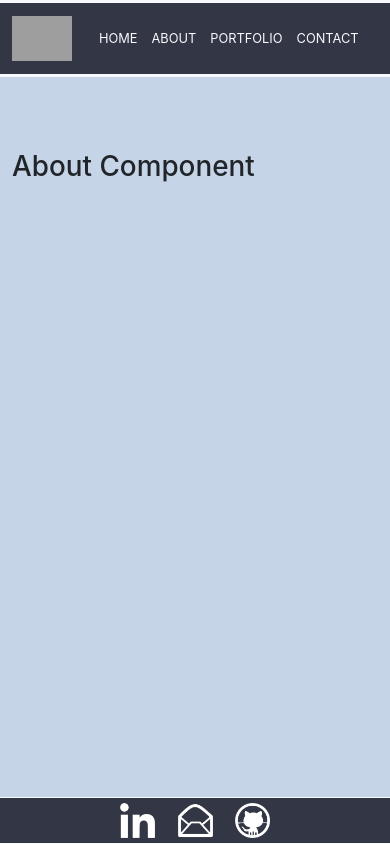
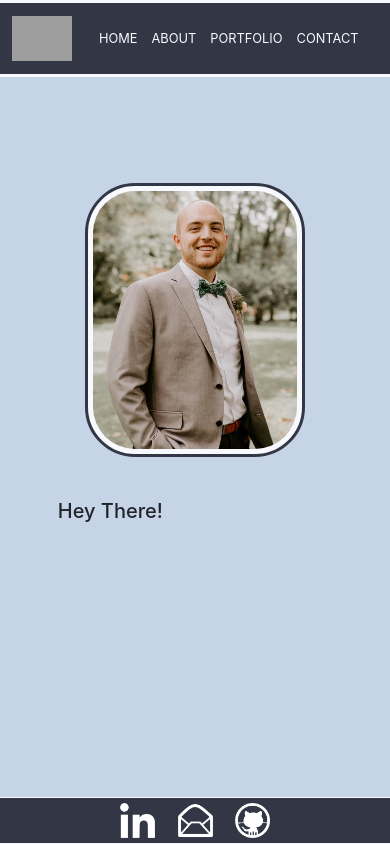
Before and after one commit to thewrightbrandon/Brandon_Wright_Portfolio, a React (Create React App) app: page /About in a window 390 px wide. Built offline with nearby package versions, Linux system fonts and the light colour scheme; grey boxes are pictures that could not be loaded.

Commit message:
Placeholders, need to sleep

```diff
--- a/public/css/main.css
+++ b/public/css/main.css
@@ -122,6 +122,34 @@ h4 {
 .aboutDiv {
   margin-top: 150px;
   margin-bottom: 75px;
+  display: flex;
+}
+
+.aboutMeDiv {
+  display: flex;
+  justify-content: space-between;
+  flex-direction: row;
+  margin: 4% auto 0;
+}
+
+.aboutImage {
+  display: block;
+  width: 100%;
+  background-color: ghostwhite;
+  border: 3px solid #333745;
+  box-sizing: border-box;
+  border-radius: 50px;
+  padding: 5px;
+}
+
+.aboutImageDiv {
+  width: 47%;
+  max-width: 750px;
+}
+
+.aboutContextDiv {
+  width: 47%;
+  flex-direction: column;
 }
 
 
@@ -175,14 +203,20 @@ svg:hover {
 .projectImage {
   width: 100%;
   display: block;
+  background: ghostwhite;
   border: 3px solid #333745;
   box-sizing: border-box;
+  border-radius: 5px;
   padding: 5px;
+}
+
+.projectImage:hover {
+  transform: translateY(-5px);
+  box-shadow: 4px 4px 2px rgba(0, 0, 0, 1);
 }
 
 .projectImageDiv {
   width: 47%;
-  background: ghostwhite;
 }
 
 .projectContextDiv {
@@ -224,18 +258,18 @@ svg:hover {
 
   @media screen and (max-width: 1100px) {
 
-    .projectOne, .projectTwo, .projectThree, .projectFour {
+    .projectOne, .projectTwo, .projectThree, .projectFour, .aboutMeDiv {
       flex-direction: column;
     }
 
-    .projectImageDiv {
+    .projectImageDiv, .projectContextDiv, .aboutImageDiv, .aboutContextDiv {
       width: 75%;
       margin: 5% auto;
     }
 
-    .projectContextDiv {
-      width: 75%;
-      margin: 5% auto;
+    .aboutImage {
+      width: 80%;
+      margin: 0 auto;
     }
 
   }
--- a/src/components/About.js
+++ b/src/components/About.js
@@ -5,7 +5,14 @@ class About extends React.Component {
   render = () => {
     return (
       <div className="container aboutDiv">
-        <h1>About Component</h1>
+        <div className="aboutMeDiv">
+          <div className="mb-4 aboutImageDiv">
+            <img className="aboutImage" src="images/me.jpg" alt="Brandon" />
+          </div>
+          <div className="mb-4 aboutContextDiv">
+            <h5 className="aboutMe">Hey There!</h5>
+          </div>
+        </div>
       </div>
     )
   }
--- a/src/components/Contact.js
+++ b/src/components/Contact.js
@@ -5,7 +5,8 @@ class Contact extends React.Component {
   render = () => {
     return (
       <div className="container contactDiv">
-        <h1>Contact Component</h1>
+        <h1>I am excited to meet you, Let's Chat!</h1>
+        <h3>Where you can reach me:</h3>
       </div>
     )
   }
--- a/src/components/Home.js
+++ b/src/components/Home.js
@@ -5,7 +5,8 @@ class Home extends React.Component {
   render = () => {
     return (
       <div className="container homeDiv">
-        <h1>Home Component</h1>
+        <h1>Brandon Wright</h1>
+        <h3>Software Developer</h3>
       </div>
     )
   }
--- a/src/components/Portfolio.js
+++ b/src/components/Portfolio.js
@@ -8,11 +8,11 @@ class Portfolio extends React.Component {
     return (
       <div className="portfolioDiv">
         <div className="container">
-          <h1 className="text-center mt-4">Résumé</h1>
+          <h1 className="text-center mt-4">Resumé</h1>
           <hr className="divider my-6" />
           <div className="resumeDiv">
             <a href="/" rel="noreferrer" target="_blank" >
-            <button className="btn btn-light resumeButton">Download Copy Here</button>
+              <button className="btn btn-light resumeButton">Click Here To Download My Resume</button>
             </a>
           </div>
         </div>
```
Also changed, not shown: public/images/me.jpg (added).
